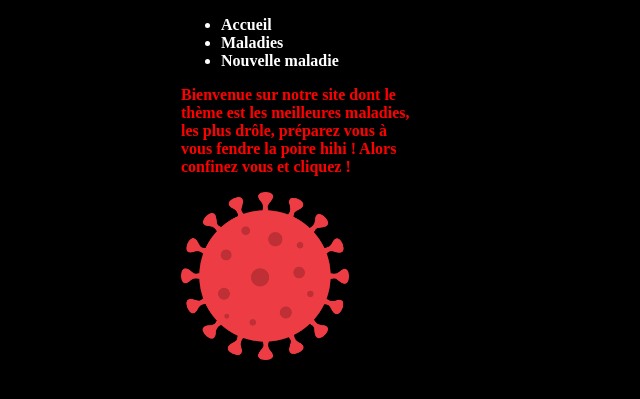
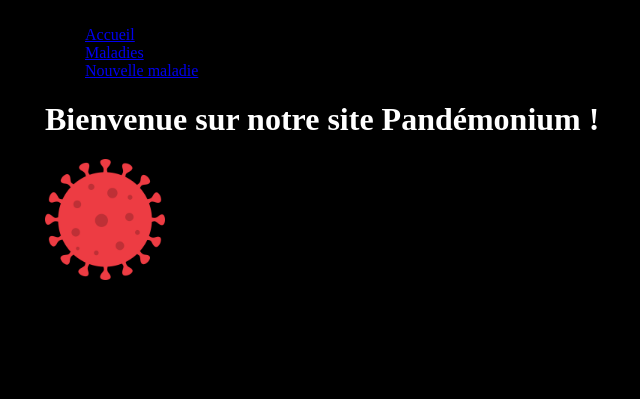
Before and after one commit to Guigui14460/pandemics-site, a PHP site: page / in a window 1280 px wide. Shown: the top 399 px of the page, without its empty margins (339-979 px from the left). Run offline with PHP 8.4, Linux system fonts and the light colour scheme.

Commit message:
change css

```diff
--- a/src/css/HomePage.css
+++ b/src/css/HomePage.css
@@ -1,25 +1,18 @@
-html {
-    margin: auto 40% auto 40%;
+body {
+    margin: 2% 23% 2% 30%;
     background-color: black;
-    color: white;
 }
 
-p {
-    color: red;
-    font-weight: bold;
-}
 
-a {
-    text-decoration: none;
-    color : white;
-    font-weight: bolder;
-}
 
-a:hover {
-    text-decoration: underline;
-    color: red;
+
+h1{
+    color: white;
+
 }
 
 img {
-    max-width: 70%;
+    text-align: center;
+    width: 20%;
+    height: 20%;
 }
--- a/src/view/View.php
+++ b/src/view/View.php
@@ -27,9 +27,9 @@ class View {
     }
 
     public function makeHomePage(){
-        $this->title = "Page d'accueil niklecovid";
+        $this->title = "Pandémonium";
         $this->css = "./src/css/HomePage.css";
-        $this->content = "<p>Bienvenue sur notre site dont le thème est les meilleures maladies, les plus drôle, préparez vous à vous fendre la poire hihi ! Alors confinez vous et cliquez !</p> <img src='src/img/covid.png'>";
+        $this->content = "<h1>Bienvenue sur notre site Pandémonium !</h1> <img src='src/img/covid.png'/>";
     }
 
     public function makePandemicPage($pandemic, $id){
```
